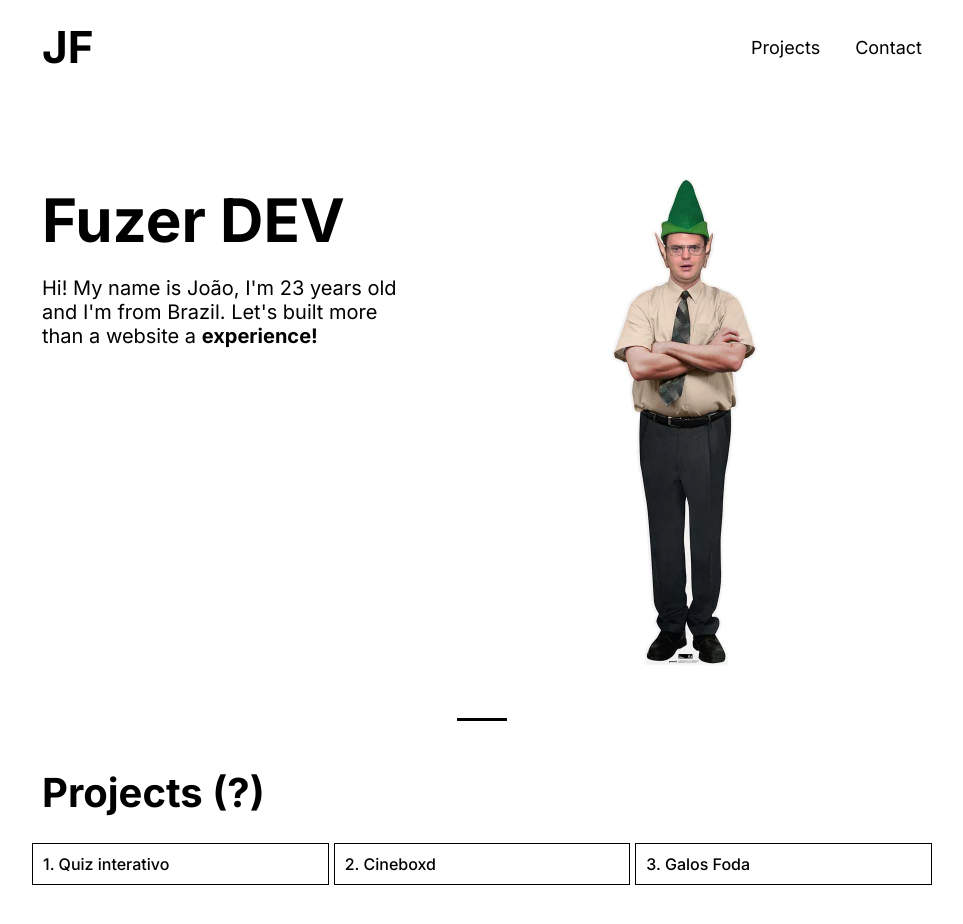
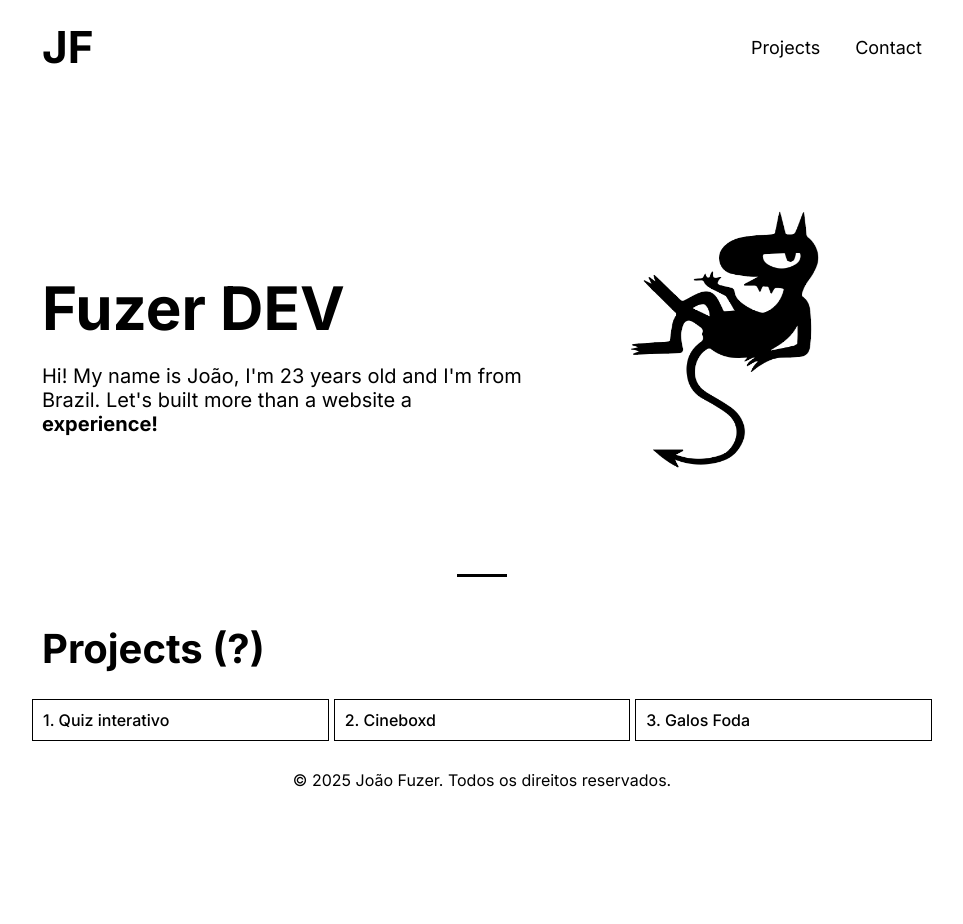
Before and after one commit to Fuuuzer/portfolio, a React (Vite) app: page / in a window 1280 px wide. Shown: the top 924 px of the page, without its empty margins (158-1121 px from the left). Built offline with nearby package versions, Linux system fonts and the light colour scheme.

Commit message:
footer done

```diff
--- a/src/App.jsx
+++ b/src/App.jsx
@@ -1,6 +1,7 @@
 import React from "react"
 import Header from "./components/Header/Header"
 import { ReactLenis, useLenis } from "lenis/react"
+import Footer from "./components/footer/Footer"
 
 function App() {
   const lenisRef = React.useRef()
@@ -32,7 +33,7 @@ function App() {
             <p>Hi! My name is João,  I'm 23 years old and I'm from Brazil. Let's built more than a website a <strong> experience!</strong></p>
           </div>
           <div className="dwight-image">
-            <img src="./dwight.webp" alt="" />
+            <img src="./luci.png" alt="" />
           </div>
 
         </div>
@@ -49,7 +50,7 @@ function App() {
             <div className="card-projects">
               <p>2. Cineboxd</p>
               <div className="card-img">
-                <p>Um quiz interativo, com 5 perguntas diretas. Você possui 3 vidas e a cada resposta errada você perde uma delas. Após perder todas as 3 vidas o quiz recomeça.</p>
+                <p>Uma nova forma de avaliar e salvar filmes que já assistiu. Atualmente em fase inicial de desenvolvimento, mas a ideia é fazer algo parecido com o letterboxd</p>
               </div>
 
             </div>
@@ -57,16 +58,15 @@ function App() {
             <div className="card-projects">
               <p>3. Galos Foda</p>
               <div className="card-img">
-                <p>Um quiz interativo, com 5 perguntas diretas. Você possui 3 vidas e a cada resposta errada você perde uma delas. Após perder todas as 3 vidas o quiz recomeça.</p>
+                <p>Em breve...</p>
               </div>
 
             </div>
 
           </div>
         </section>
-
-
       </main>
+      <Footer />
     </>
   )
 }
--- /dev/null
+++ b/src/components/footer/Footer.css
@@ -0,0 +1,14 @@
+footer {
+  width: 900px;
+  max-width: 80vw;
+  display: flex;
+  justify-content: center;
+  margin: 0 auto;
+  margin-top: 5rem;
+
+  p {
+    position: absolute;
+    bottom: 0;
+    padding-bottom: 10px;
+  }
+}
--- /dev/null
+++ b/src/components/footer/Footer.jsx
@@ -0,0 +1,12 @@
+import React from 'react'
+import './Footer.css'
+
+const Footer = () => {
+  return (
+    <footer>
+      <p>&copy; 2025 João Fuzer. Todos os direitos reservados.</p>
+    </footer>
+  )
+}
+
+export default Footer
--- a/src/index.css
+++ b/src/index.css
@@ -138,13 +138,29 @@ body {
   margin-top: 5rem;
   display: flex;
   justify-content: space-between;
+  align-items: center;
   text-align: left;
   /* gap: 10px; */
   /* padding: 20px; */
   background: white;
 
   .dwight-image img {
-    width: 500px;
+    width: 400px;
+    /* rotate: -15deg; */
+    /* border: 1px solid red; */
+    animation: 3s levitate infinite ease-in-out;
+  }
+}
+
+@keyframes levitate {
+  0% {
+    transform: translateY(-0.5rem);
+  }
+  50% {
+    transform: translateY(0.5rem);
+  }
+  100% {
+    transform: translateY(-0.5rem);
   }
 }
 
```
Also changed, not shown: public/luci.png (added).
